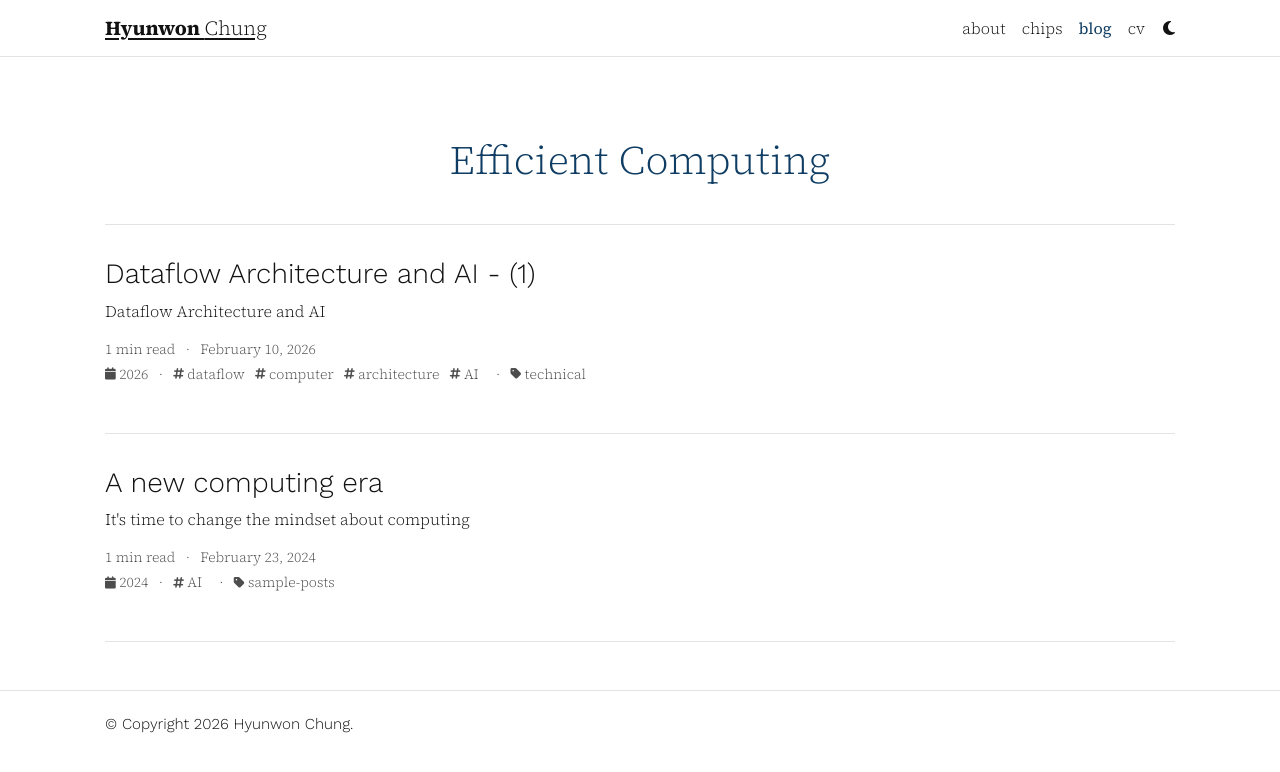
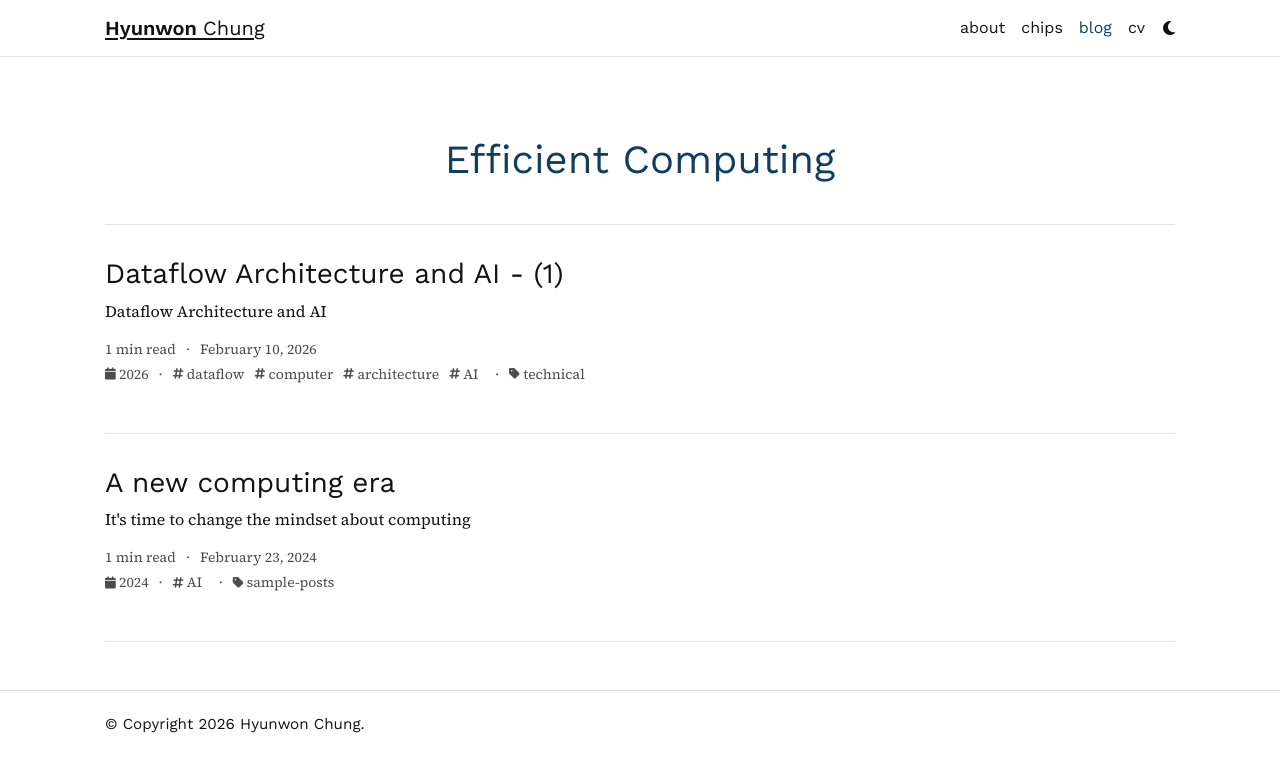
Before and after one commit to hyunwonch/hyunwonch.github.io, a Jekyll site: the page built from _pages/blog.md, in a window 1280 px wide. Shown: the top 772 px of the page. Built offline with Jekyll 4.4.1, drawn with Linux system fonts in a browser that asks for light colours; the list of posts is cut into pages by our own code; comment, search, counter and statistics services are not loaded; a style sheet for code colours, icons or effects is not loaded.

Commit message:
Force font override on Bootstrap/MDB defaults with !important
Co-Authored-By: Claude Opus 4.6 <noreply@anthropic.com>

```diff
--- a/_includes/head.html
+++ b/_includes/head.html
@@ -10,8 +10,10 @@
     <link defer rel="stylesheet" href="https://unpkg.com/bootstrap-table@{{ site.bootstrap-table.version }}/dist/bootstrap-table.min.css">
 
     <!-- Fonts & Icons -->
+    <link rel="preconnect" href="https://fonts.googleapis.com">
+    <link rel="preconnect" href="https://fonts.gstatic.com" crossorigin>
     <link rel="stylesheet" href="{{ '/assets/css/academicons.min.css' | relative_url | bust_file_cache }}">
-    <link rel="stylesheet" type="text/css" href="https://fonts.googleapis.com/css2?family=Source+Serif+4:ital,wght@0,300;0,400;0,500;0,700;1,400&family=Work+Sans:wght@300;400;500;600;700&family=Material+Icons&display=swap">
+    <link rel="stylesheet" type="text/css" href="https://fonts.googleapis.com/css2?family=Source+Serif+4:opsz,wght@8..60,400;8..60,500;8..60,600&family=Work+Sans:wght@400;500;600&family=Material+Icons&display=swap">
 
     <!-- Code Syntax Highlighting -->
     <link rel="stylesheet" href="{{ '/assets/css/jekyll-pygments-themes-github.css' | relative_url | bust_file_cache }}" media="" id="highlight_theme_light" />
--- a/_sass/_layout.scss
+++ b/_sass/_layout.scss
@@ -6,11 +6,19 @@ body {
   padding-bottom: 70px;
   color: var(--global-text-color);
   background-color: var(--global-bg-color);
-  font-family: 'Source Serif 4', 'Palatino', serif;
+  font-family: 'Source Serif 4', 'Palatino', serif !important;
 
   h1, h2, h3, h4, h5, h6 {
     scroll-margin-top: 66px;
-    font-family: 'Work Sans', 'Helvetica Neue', Arial, sans-serif;
+    font-family: 'Work Sans', 'Helvetica Neue', Arial, sans-serif !important;
+  }
+
+  p, li, td, th, span, a, blockquote, label, input, textarea, select, button {
+    font-family: inherit !important;
+  }
+
+  .nav-link, .navbar-brand, .btn {
+    font-family: 'Work Sans', 'Helvetica Neue', Arial, sans-serif !important;
   }
 }
 
```
